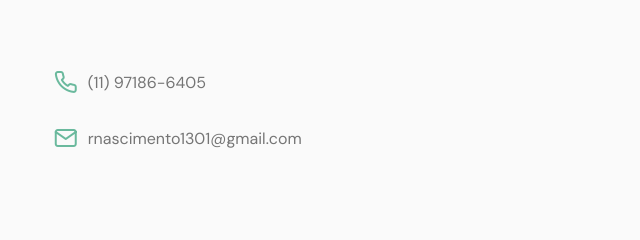
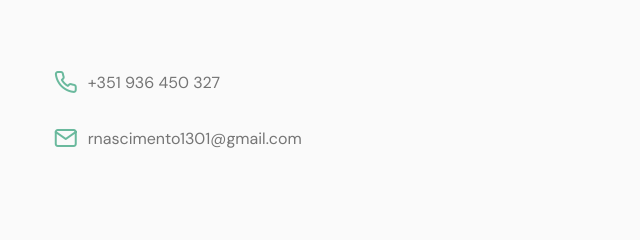
Before and after one commit to RnascimentoTI/rnascimento, a plain HTML site: page index.html in a window 1280 px wide. Shown: the part 2241-2481 px from the top of the page, 613-1253 px from the left. Drawn offline with nearby package versions, Linux system fonts and the light colour scheme; files whose address does not match are found by name.

Commit message:
Update index.html

```diff
--- a/index.html
+++ b/index.html
@@ -236,7 +236,7 @@
 
           <div class="links">
             <ul class="grid">
-              <li><i class="icon-phone"></i>(11) 97186-6405</li>
+              <li><i class="icon-phone"></i>+351 936 450 327</li>
               <!--<li><i class="icon-map-pin"></i>Rua Francisco Moron, 48</li>-->
               <li><i class="icon-mail"></i>rnascimento1301@gmail.com</li>
             </ul>
```
